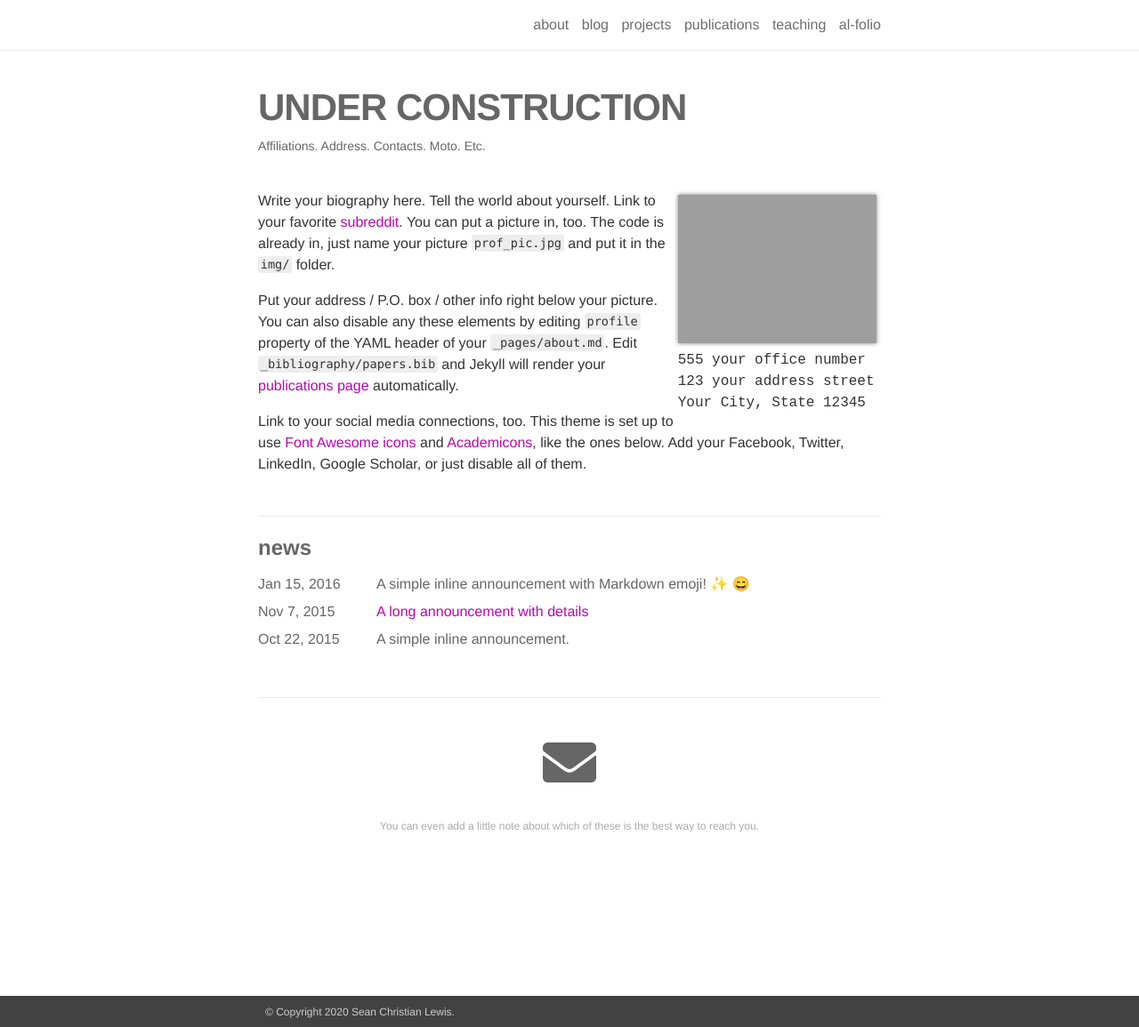
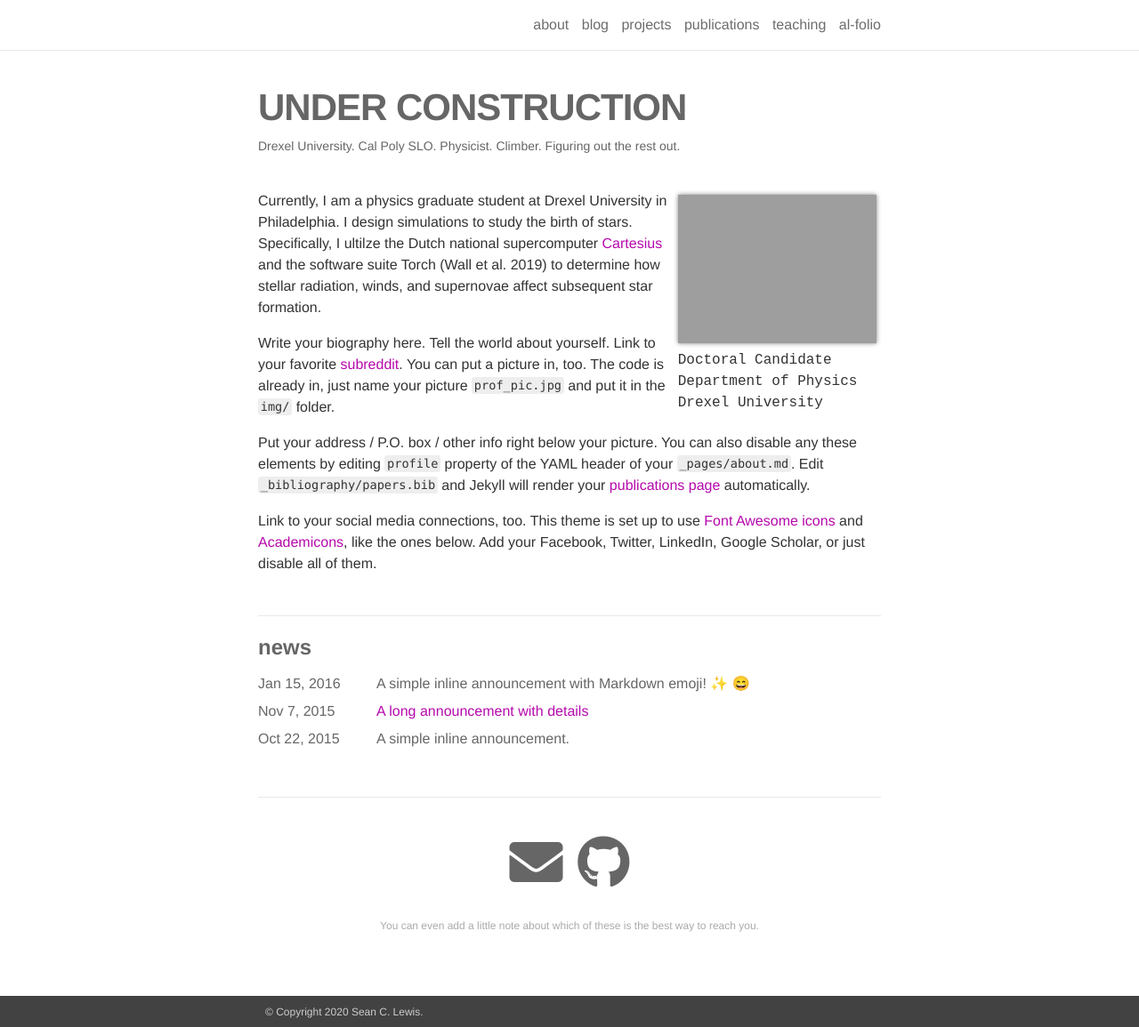
Before and after one commit to seanlabean/seanWebpage, a Jekyll site: the page built from _pages/about.md, in a window 1280 px wide and 1155 px high. Shown: the whole window at 89% size. Built offline with Jekyll 4.4.1, drawn with Linux system fonts in a browser that asks for light colours; nearby versions of some CDN libraries; emoji names are drawn with the system emoji font.

Commit message:
Edited webspace ID. Added first paragraph of About page.

```diff
--- a/_config.yml
+++ b/_config.yml
@@ -1,7 +1,7 @@
 # -----------------------------------------------------------------------------
 # Site settings
 # -----------------------------------------------------------------------------
-name: Sean Christian Lewis
+name: Sean C. Lewis
 email: scl63@drexel.edu
 # description: > # this means to ignore newlines until "url:"
 #  A simple, whitespace theme for academics. Based on [*folio](https://github.com/bogoli/-folio) design.
@@ -25,7 +25,7 @@ og_image: # The site-wide (default for all links) Open Graph preview image
 # -----------------------------------------------------------------------------
 # Social integration
 # -----------------------------------------------------------------------------
-github_username: # your GitHub user name
+github_username: seanlabean# your GitHub user name
 twitter_username: # your Twitter handle
 linkedin_username: # your LinkedIn user name
 scholar_userid: # your Google Scholar ID
--- a/_pages/about.md
+++ b/_pages/about.md
@@ -2,19 +2,20 @@
 layout: about
 permalink: /
 title: <strong>UNDER CONSTRUCTION</strong>
-description: <a href="">Affiliations</a>. Address. Contacts. Moto. Etc.
+description: <a href="https://drexel.edu/">Drexel University</a>. <a href="https://www.calpoly.edu/">Cal Poly SLO</a>. Physicist. Climber. Figuring out the rest out.
 
 profile:
   align: right
   image: prof_pic.jpg
   address: >
-    <p>555 your office number</p>
-    <p>123 your address street</p>
-    <p>Your City, State 12345</p>
+    <p>Doctoral Candidate</p>
+    <p>Department of Physics</p>
+    <p>Drexel University</p>
 
 news: true
 social: true
 ---
+Currently, I am a physics graduate student at Drexel University in Philadelphia. I design simulations to study the birth of stars. Specifically, I ultilze the Dutch national supercomputer [Cartesius](https://userinfo.surfsara.nl/systems/cartesius) and the software suite Torch (Wall et al. 2019) to determine how stellar radiation, winds, and supernovae affect subsequent star formation.
 
 Write your biography here. Tell the world about yourself. Link to your favorite [subreddit](http://reddit.com){:target="\_blank"}. You can put a picture in, too. The code is already in, just name your picture `prof_pic.jpg` and put it in the `img/` folder.
 
```
